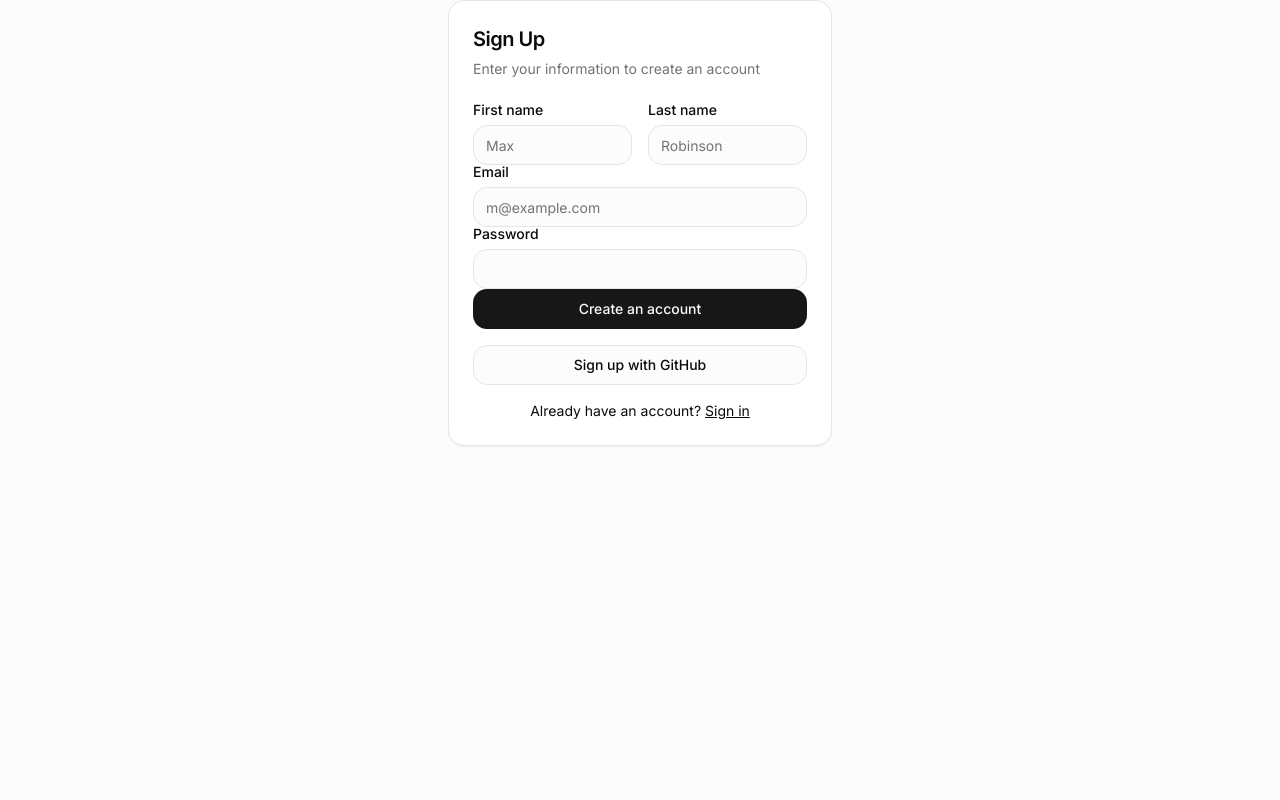
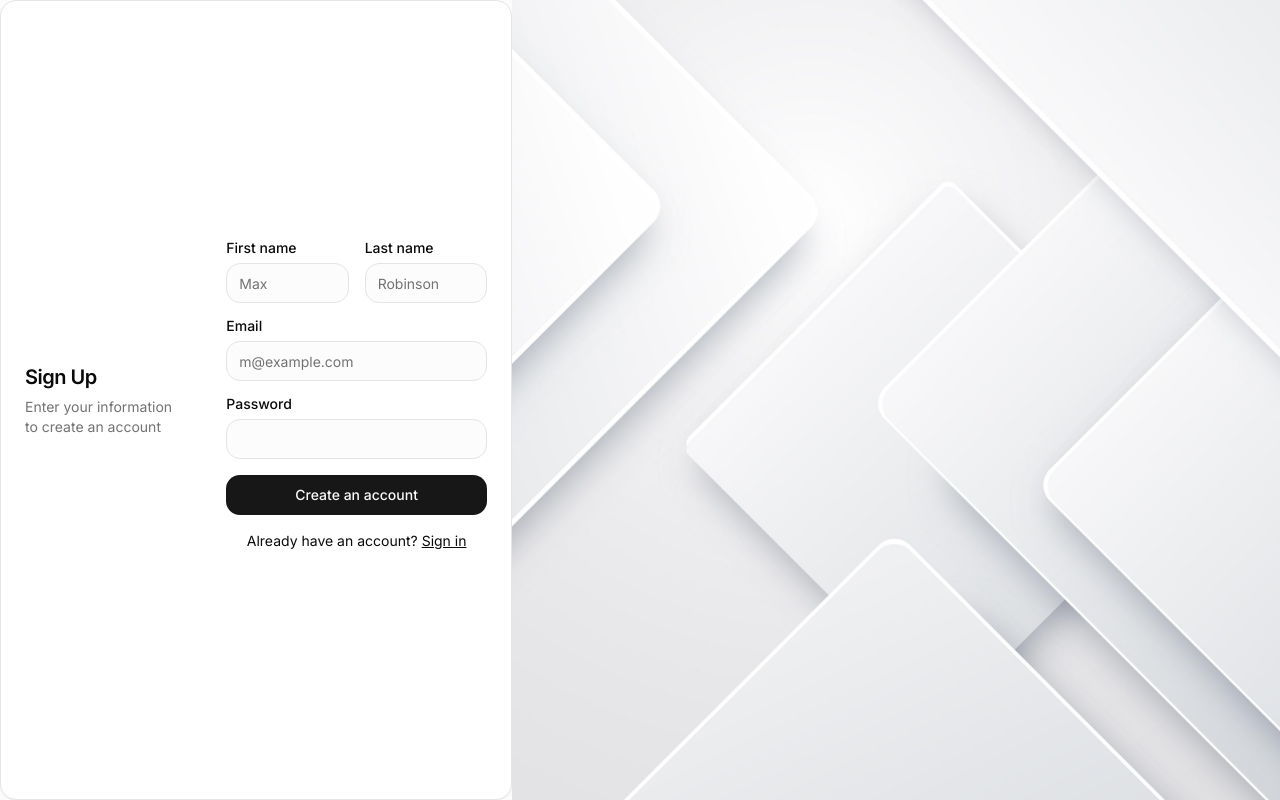
Before and after one commit to peterzdhuang/NoteApp, a Next.js app in the folder noteapp/: page /sign-up in a window 1280 px wide. Built offline with nearby package versions, Linux system fonts and the light colour scheme.

Commit message:
improve ui

```diff
--- a/noteapp/src/app/login/page.tsx
+++ b/noteapp/src/app/login/page.tsx
@@ -41,7 +41,8 @@ export default function login() {
   };
 
   return (
-    <div className="w-full lg:grid lg:min-h-[600px] lg:grid-cols-2 xl:min-h-[800px]">
+    <div className = "flex items-center justify-center min-h-screen">
+      <div className="w-full h-full lg:grid lg:min-h-[600px] lg:grid-cols-2 xl:min-h-[800px]">
         <div className="flex items-center justify-center py-12">
           <div className="mx-auto grid w-[350px] gap-6">
             <div className="grid gap-2 text-center">
@@ -91,13 +92,17 @@ export default function login() {
         </div>
         <div className="hidden bg-muted lg:block">
           <Image
-          src="/placeholder.svg"
+            src="/bg.jpg"
             alt="Image"
             width="1920"
             height="1080"
             className="h-full w-full object-cover dark:brightness-[0.2] dark:grayscale"
           />
         </div>
+
       </div>
+
+    </div>
+
   )
 }
--- a/noteapp/src/app/page.tsx
+++ b/noteapp/src/app/page.tsx
@@ -31,7 +31,7 @@ export default function LandingPage() {
         <FeatureSection/>
 
         {/* Recent Notes Section */}
-        <RecentSection/>
+        {/* <RecentSection/> */}
 
         {/* About Section */}
         <div className="my-10">
--- a/noteapp/src/app/sign-up/page.tsx
+++ b/noteapp/src/app/sign-up/page.tsx
@@ -11,7 +11,7 @@ import {
 } from "@/components/ui/card"
 import { Input } from "@/components/ui/input"
 import { Label } from "@/components/ui/label"
-
+import Image from "next/image"
 
 export default function signup() {
   const handleSubmit = async (event: React.FormEvent<HTMLFormElement>) => {
@@ -44,7 +44,8 @@ export default function signup() {
   };
 
   return (
-    <Card className="mx-auto max-w-sm">
+    <div className="flex">
+        <Card className="flex items-center justify-center min-h-screen w-[40vw] h-[100vh]">
           <CardHeader>
             <CardTitle className="text-xl">Sign Up</CardTitle>
             <CardDescription>
@@ -56,16 +57,16 @@ export default function signup() {
             <div className="grid gap-4">
               <form onSubmit={handleSubmit}>
                 <div className="grid grid-cols-2 gap-4">
-              <div className="grid gap-2">
+                  <div className="grid gap-2 mt-4">
                     <Label htmlFor="first-name">First name</Label>
                     <Input id="firstName" placeholder="Max" required />
                   </div>
-              <div className="grid gap-2">
+                  <div className="grid gap-2 mt-4">
                     <Label htmlFor="last-name">Last name</Label>
                     <Input id="lastName" placeholder="Robinson" required />
                   </div>
                 </div>
-            <div className="grid gap-2">
+                <div className="grid gap-2 mt-4">
                   <Label htmlFor="email">Email</Label>
                   <Input
                     id="email"
@@ -74,18 +75,14 @@ export default function signup() {
                     required
                   />
                 </div>
-            <div className="grid gap-2">
+                <div className="grid gap-2 mt-4">
                   <Label htmlFor="password">Password</Label>
                   <Input id="password" type="password" />
                 </div>
-            <Button type="submit" className="w-full">
+                <Button type="submit" className="w-full mt-4">
                   Create an account
                 </Button>
               </form>
-
-          <Button variant="outline" className="w-full">
-            Sign up with GitHub
-          </Button>
             </div>
 
             <div className="mt-4 text-center text-sm">
@@ -96,5 +93,17 @@ export default function signup() {
             </div>
           </CardContent>
       </Card>
+
+      <div className="hidden bg-muted lg:block w-[60vw]">
+          <Image
+            src="/bg.jpg"
+            alt="Image"
+            width="1920"
+            height="1080"
+            className="h-full w-full object-cover dark:brightness-[0.2] dark:grayscale"
+          />
+      </div>
+    </div>
+
   )
 }
--- a/noteapp/src/app/university/[uid]/course/[cid]/file/[fid]/page.tsx
+++ b/noteapp/src/app/university/[uid]/course/[cid]/file/[fid]/page.tsx
@@ -126,7 +126,7 @@ export default function Home() {
       </div>
 
       <div className="max-w-7xl mx-auto px-4 sm:px-6 lg:px-8 mt-6 flex">
-        <Card className="w-[300px] h-auto flex flex-col shadow-lg">
+        {/* <Card className="w-[300px] h-auto flex flex-col shadow-lg">
           <CardHeader>
             <CardTitle>Similar Content</CardTitle>
             <CardDescription>showing notes with similar Keywords</CardDescription>
@@ -142,7 +142,7 @@ export default function Home() {
           <CardFooter className="flex justify-center">
             <Button variant="outline" className="text-base md:text-lg lg:text-xl">View More</Button>
           </CardFooter>
-        </Card>
+        </Card> */}
 
         {file.length > 0 && (
           <div className="ml-20 w-3/4 h-[800px] shadow-lg overflow-auto">
@@ -150,6 +150,17 @@ export default function Home() {
           </div>
         )}
       </div>
+      <footer className="bg-secondary text-black py-6 dark:text-primary">
+        <div className="max-w-7xl mx-auto px-4 sm:px-6 lg:px-8">
+          <div className="flex flex-col md:flex-row justify-between items-center space-y-4 md:space-y-0">
+            <p>&copy; 2024 NoteHub. All rights reserved.</p>
+            <div className="space-x-4">
+              <a href="/privacy-policy" className="hover:underline">Privacy Policy</a>
+              <a href="/terms-of-service" className="hover:underline">Terms of Service</a>
+            </div>
+          </div>
+        </div>
+      </footer>
     </>
   );
 }
--- a/noteapp/src/app/university/[uid]/page.tsx
+++ b/noteapp/src/app/university/[uid]/page.tsx
@@ -4,6 +4,7 @@ import Link from 'next/link';
 import { Card, CardContent } from '@/components/ui/card';
 import Nav from '@/components/nav';
 import CreateCourse from '@/components/createCourse';
+import LoadingScreen from '@/components/Loading';
 
 interface Course {
   rowKey: string;
@@ -53,7 +54,7 @@ const CoursePage: React.FC = () => {
   const placeholderDepartment = 'Select a Department';
 
   if (loading) {
-    return <div>Loading...</div>;
+    return <LoadingScreen/>;
   }
 
   const filteredClasses = classes.filter((course) =>
@@ -88,16 +89,6 @@ const CoursePage: React.FC = () => {
               <option value="Spring">Spring</option>
               <option value="Summer">Summer</option>
             </select>
-            <select
-              value={selectedDepartment}
-              onChange={(e) => setSelectedDepartment(e.target.value)}
-              className="p-2 border-1 border-black shadow-lg ml-4 focus:outline-double dark:text-black"
-            >
-              <option value="">{placeholderDepartment}</option>
-              <option value="CMPT">Computer Science</option>
-              <option value="MATH">Mathematics</option>
-              <option value="PHYS">Physics</option>
-            </select>
           </div>
         </div>
 
@@ -116,6 +107,17 @@ const CoursePage: React.FC = () => {
         </div>
         <CreateCourse uid={uid} />
       </div>
+      <footer className="bg-secondary text-black py-6 dark:text-primary">
+        <div className="max-w-7xl mx-auto px-4 sm:px-6 lg:px-8">
+          <div className="flex flex-col md:flex-row justify-between items-center space-y-4 md:space-y-0">
+            <p>&copy; 2024 NoteHub. All rights reserved.</p>
+            <div className="space-x-4">
+              <a href="/privacy-policy" className="hover:underline">Privacy Policy</a>
+              <a href="/terms-of-service" className="hover:underline">Terms of Service</a>
+            </div>
+          </div>
+        </div>
+      </footer>
     </>
   );
 };
--- /dev/null
+++ b/noteapp/src/components/Loading.tsx
@@ -0,0 +1,16 @@
+// components/LoadingScreen.tsx
+import React from 'react';
+
+const LoadingScreen: React.FC = () => {
+  return (
+    <div className="fixed inset-0 flex items-center justify-center bg-black bg-opacity-50 z-50">
+      <div className="flex flex-col items-center justify-center">
+        <div className="loader ease-linear rounded-full border-4 border-t-4 border-gray-200 h-12 w-12 mb-4"></div>
+        <h2 className="text-center text-white text-xl font-semibold">Loading...</h2>
+        <p className="w-1/3 text-center text-white">Please wait while the file is being uploaded.</p>
+      </div>
+    </div>
+  );
+};
+
+export default LoadingScreen;
--- a/noteapp/src/components/SearchBar.tsx
+++ b/noteapp/src/components/SearchBar.tsx
@@ -103,8 +103,8 @@ const SearchBar = () => {
 
       {notFound && (
         <div className="mt-2 text-primary-500">
+          University Not Found
           <CreateUniversity />
-          <span>Add your university</span>
         </div>
       )}
     </div>
--- a/noteapp/src/components/createUniversity.tsx
+++ b/noteapp/src/components/createUniversity.tsx
@@ -53,7 +53,7 @@ const CreateUniversity: React.FC = () => {
             </Button>
 
             {showModal && (
-                <div className="fixed inset-0 flex items-center justify-center bg-black bg-opacity-50 z-50">
+                <div className="fixed inset-0 flex items-center justify-center bg-opacity-50 z-50">
                     <div className="bg-white p-6 rounded-lg shadow-lg w-full max-w-md relative">
                         <Button
                             variant="default"
```
Also changed, not shown: noteapp/src/app/university/[uid]/course/[cid]/page.tsx (+26 -4 lines), noteapp/src/components/createFile.tsx (+10 -8 lines), noteapp/public/bg.jpg (added). Lines whose indentation alone changed are shown as unchanged.
